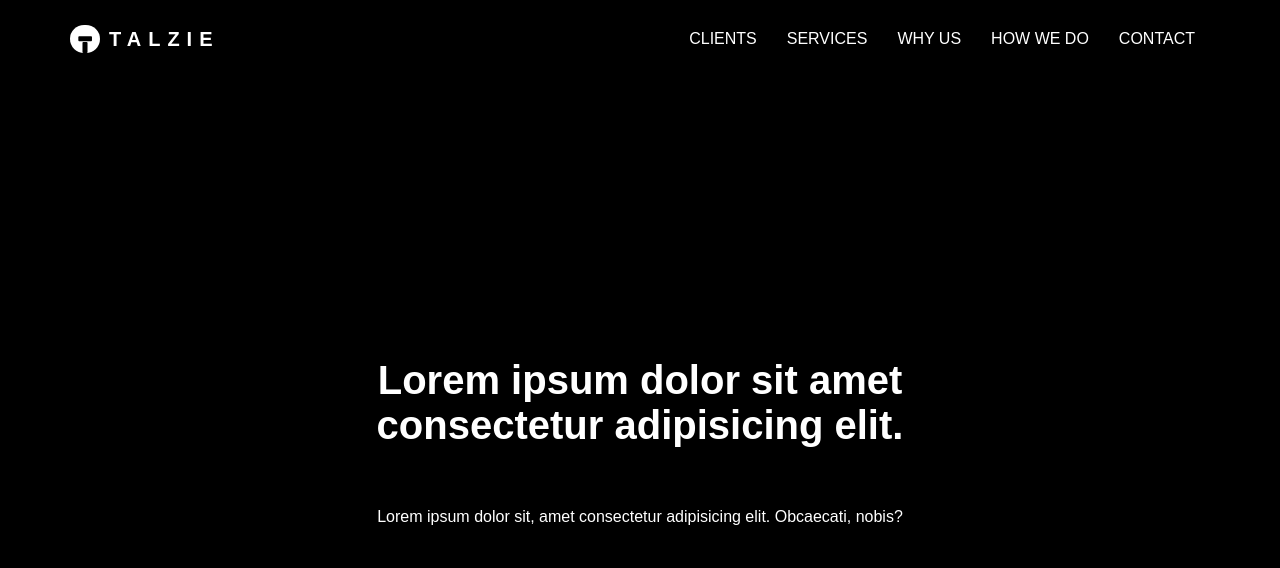
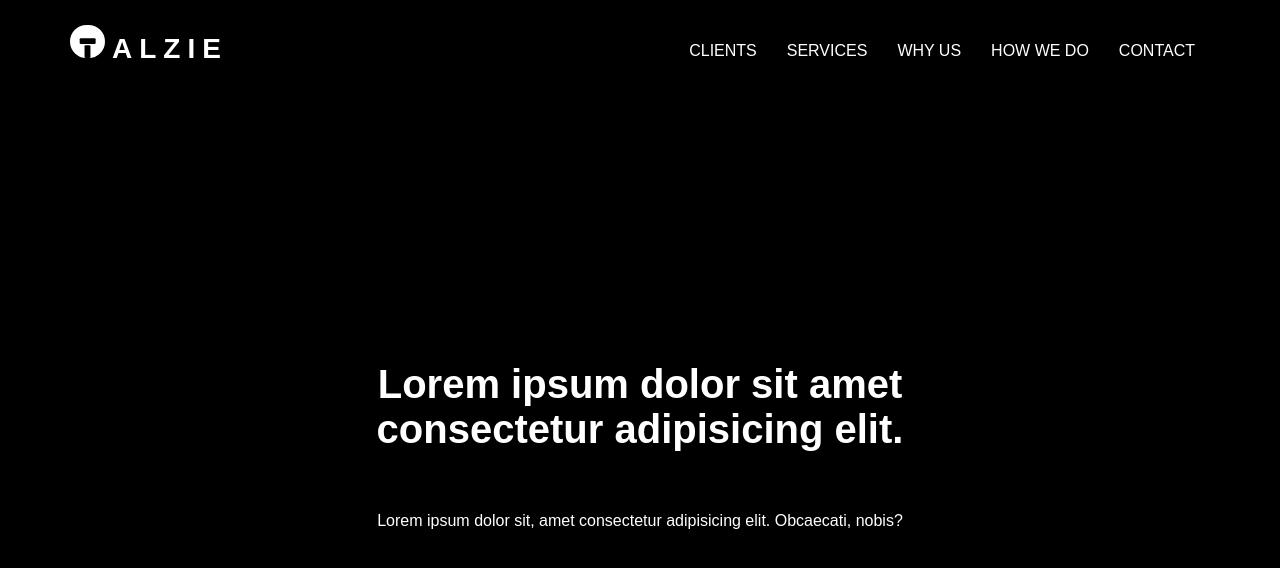
Before and after one commit to nadimpallibhargav/talzie, a React (Vite) app: page / in a window 1280 px wide. Shown: the top 568 px of the page. Built offline with nearby package versions, Linux system fonts and the light colour scheme.

Commit message:
logo ajusted

```diff
--- a/src/components/header/Header.jsx
+++ b/src/components/header/Header.jsx
@@ -9,7 +9,7 @@ const Header = () => {
         <nav>
           <div className="logoAndTitle">
           <img src={logo}/>
-          <a className="logo" href="">TALZIE</a>
+          <a className="logo" href="">ALZIE</a>
           </div>
           <ul>
             <li>
--- a/src/components/header/Header.scss
+++ b/src/components/header/Header.scss
@@ -9,28 +9,30 @@ header {
 }
 
 nav {
+    @include align-end-justify-between;
     .logoAndTitle{
-        @include align-justify-between;
-        gap:9px;
+        @include align-end;
+        gap: 0.7rem;
         img{
-           max-width: 30px;
+           max-width: 35px;
         }
     }
-    @include align-justify-between;
     .logo {
-        font-size: 2rem;
+        font-size: 2.8rem;
         color: $color-white-0;
         font-weight: 700;
         letter-spacing: 0.7rem;
+        line-height: 1.9rem;
     }
     ul {
-        @include align-justify-center;
+        @include align-end-justify-end;
     }
     li {
         a {
             font-size: 1.6rem;
             color: $color-white-0;
-            padding: 5px 15px;
+            padding: 5px 15px 0;
+            line-height: 0px;
         }
     }
 }
--- a/src/variable.scss
+++ b/src/variable.scss
@@ -5,6 +5,11 @@ $color-white-0: #ffffff;
 @mixin align-center {
     display: flex;
     align-items: center;
+}
+
+@mixin align-end {
+    display: flex;
+    align-items: flex-end;
 }
 
 @mixin justify-center {
@@ -23,3 +28,15 @@ $color-white-0: #ffffff;
     align-items: center;
     justify-content: space-between;
 }
+
+@mixin align-end-justify-between {
+    display: flex;
+    align-items: end;
+    justify-content: space-between;
+}
+
+@mixin align-end-justify-end {
+    display: flex;
+    align-items: end;
+    justify-content: end;
+}
```
